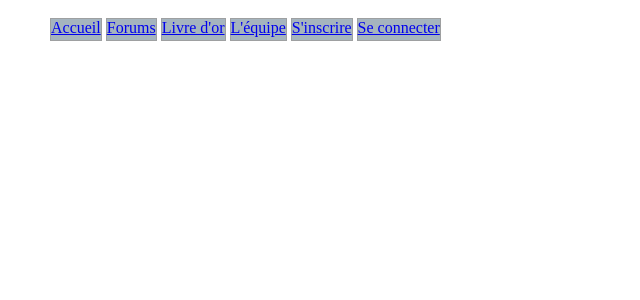
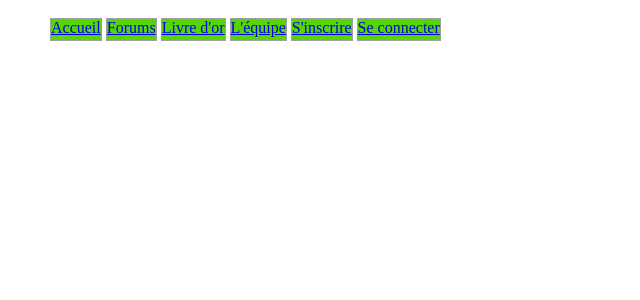
Before and after one commit to Limoelou/DSB-project, a PHP site: page / in a window 1280 px wide. Shown: the top 300 px of the page, without its empty margins (0-640 px from the left). Run offline with PHP 8.4, Linux system fonts and the light colour scheme.

Commit message:
changing color

```diff
--- a/global.css
+++ b/global.css
@@ -6,7 +6,7 @@
 
     height : 21px; /* à modifier suivant la taille de la police pour centrer le texte dans l'onglet */
 
-    background-color: rgb(165, 180, 190);
+    background-color: rgb(86, 214, 0);
 
     margin : 2px 2px 0 2px !important;  /* Pour les navigateurs autre que IE */
 
```
